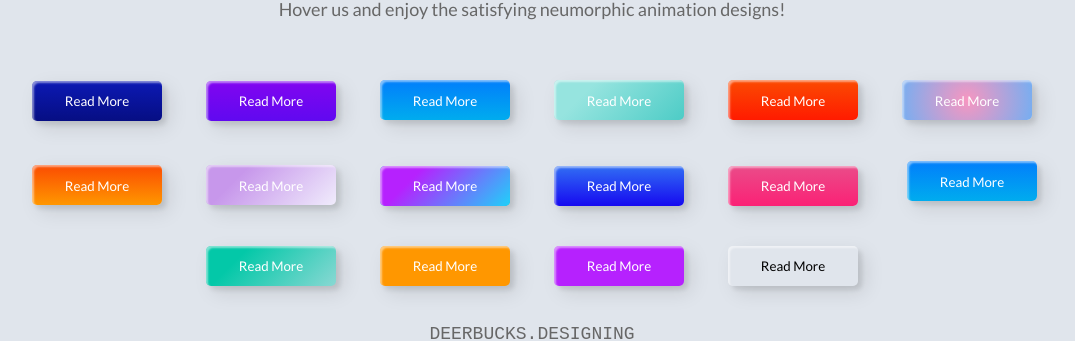
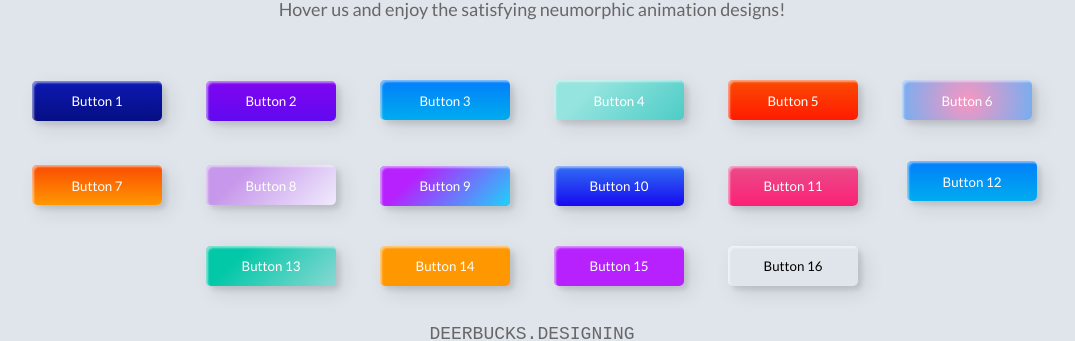
Before and after one commit to MushfikYeasirPk/button-animation, a plain HTML site: page index.html in a window 1280 px wide. Shown: the part 127-468 px from the top of the page, without its empty margins (108-1183 px from the left). Drawn offline with Linux system fonts and the light colour scheme.

Commit message:
change button name

```diff
--- a/index.html
+++ b/index.html
@@ -14,22 +14,22 @@
      <h1>Animation Buttons</h1>
      <p>Hover us and enjoy the satisfying neumorphic animation designs!</p>
      <div class="frame">
-       <button class="custom-btn btn-1">Read More</button>
-       <button class="custom-btn btn-2">Read More</button>
-       <button class="custom-btn btn-3"><span>Read More</span></button>
-       <button class="custom-btn btn-4"><span>Read More</span></button>
-       <button class="custom-btn btn-5"><span>Read More</span></button>
-       <button class="custom-btn btn-6"><span>Read More</span></button>
-       <button class="custom-btn btn-7"><span>Read More</span></button>
-       <button class="custom-btn btn-8"><span>Read More</span></button>
-       <button class="custom-btn btn-9">Read More</button>
-       <button class="custom-btn btn-10">Read More</button>
-       <button class="custom-btn btn-11">Read More<div class="dot"></div></button>
-       <button class="custom-btn btn-12"><span>Click!</span><span>Read More</span></button>
-       <button class="custom-btn btn-13">Read More</button>
-       <button class="custom-btn btn-14">Read More</button>
-       <button class="custom-btn btn-15">Read More</button>
-       <button class="custom-btn btn-16">Read More</button>
+       <button class="custom-btn btn-1">Button 1</button>
+       <button class="custom-btn btn-2">Button 2</button>
+       <button class="custom-btn btn-3"><span>Button 3</span></button>
+       <button class="custom-btn btn-4"><span>Button 4</span></button>
+       <button class="custom-btn btn-5"><span>Button 5</span></button>
+       <button class="custom-btn btn-6"><span>Button 6</span></button>
+       <button class="custom-btn btn-7"><span>Button 7</span></button>
+       <button class="custom-btn btn-8"><span>Button 8</span></button>
+       <button class="custom-btn btn-9">Button 9</button>
+       <button class="custom-btn btn-10">Button 10</button>
+       <button class="custom-btn btn-11">Button 11<div class="dot"></div></button>
+       <button class="custom-btn btn-12"><span>Click!</span><span>Button 12</span></button>
+       <button class="custom-btn btn-13">Button 13</button>
+       <button class="custom-btn btn-14">Button 14</button>
+       <button class="custom-btn btn-15">Button 15</button>
+       <button class="custom-btn btn-16">Button 16</button>
        <p style="font-family: Andale Mono, monospace;">
          DEERBUCKS.DESIGNING</p>
      </div>
```
